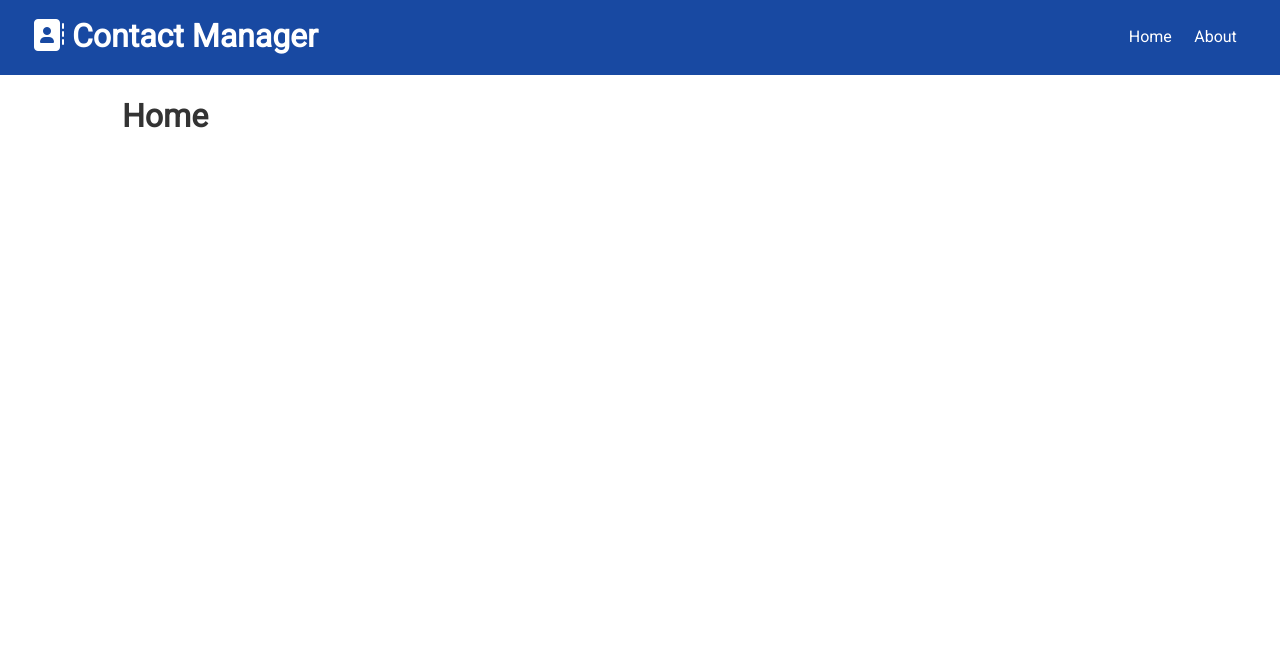
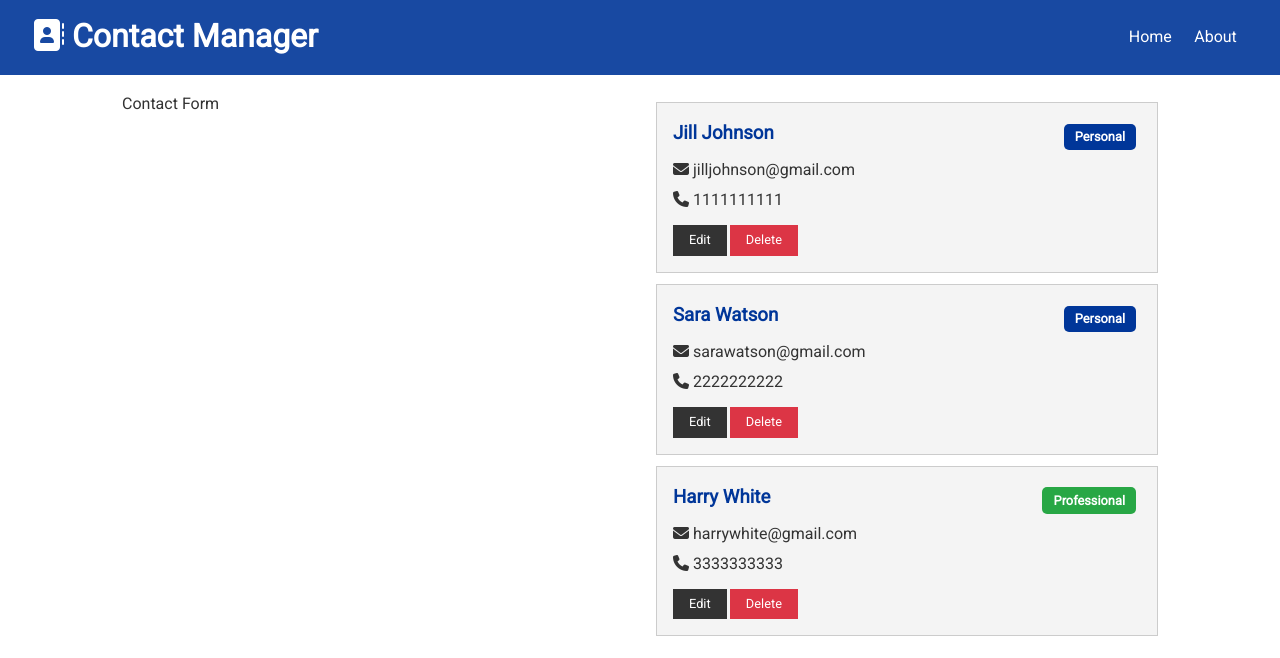
Before and after one commit to arun-1993/contact-manager, a React (Create React App) app in the folder client/: page / in a window 1280 px wide. Shown: the top 658 px of the page. Built offline with nearby package versions, Linux system fonts and the light colour scheme.

Commit message:
Added contacts and contactitem components

```diff
--- /dev/null
+++ b/client/src/components/contacts/ContactItem.js
@@ -0,0 +1,38 @@
+import React from 'react';
+import PropTypes from 'prop-types';
+
+const ContactItem = ({ contact }) => {
+	const { id, name, email, phone, type } = contact
+	return (
+		<div className='card bg-light'>
+			<h3 className='text-primary text-left'>
+				{ name }
+				<span className={ 'badge ' + (type === 'professional' ? 'badge-success' : 'badge-primary') } style={{ float: 'right' }}>
+					{ type.charAt(0).toUpperCase() + type.slice(1) }
+				</span>
+			</h3>
+			<ul className='list'>
+				{ email && (
+					<li>
+						<i className='fa-solid fa-envelope' /> { email }
+					</li>
+				) }
+				{ phone && (
+					<li>
+						<i className='fa-solid fa-phone' /> { phone }
+					</li>
+				) }
+			</ul>
+			<p>
+				<button className='btn btn-dark btn-sm'>Edit</button>
+				<button className='btn btn-danger btn-sm'>Delete</button>
+			</p>
+		</div>
+	)
+}
+
+ContactItem.propTypes = {
+	contact: PropTypes.object.isRequired
+}
+
+export default ContactItem
--- /dev/null
+++ b/client/src/components/contacts/Contacts.js
@@ -0,0 +1,19 @@
+import React, { Fragment, useContext } from 'react';
+import ContactContext from '../../context/contact/ContactContext';
+import ContactItem from './ContactItem';
+
+const Contacts = () => {
+	const contactContext = useContext(ContactContext);
+
+	const { contacts } = contactContext;
+
+	return (
+		<Fragment>
+			{ contacts.map(contact => (
+				<ContactItem key={ contact.id } contact={ contact } />
+			)) }
+		</Fragment>
+	)
+}
+
+export default Contacts
--- a/client/src/components/pages/Home.js
+++ b/client/src/components/pages/Home.js
@@ -1,11 +1,13 @@
-import React from 'react'
+import React from 'react';
+import Contacts from '../contacts/Contacts';
 
 const Home = () => {
-  return (
-	<div>
-		<h1>Home</h1>
-	</div>
-  )
+	return (
+		<div className='grid-2'>
+			<div>Contact Form</div>
+			<div><Contacts /></div>
+		</div>
+	)
 }
 
 export default Home
```
